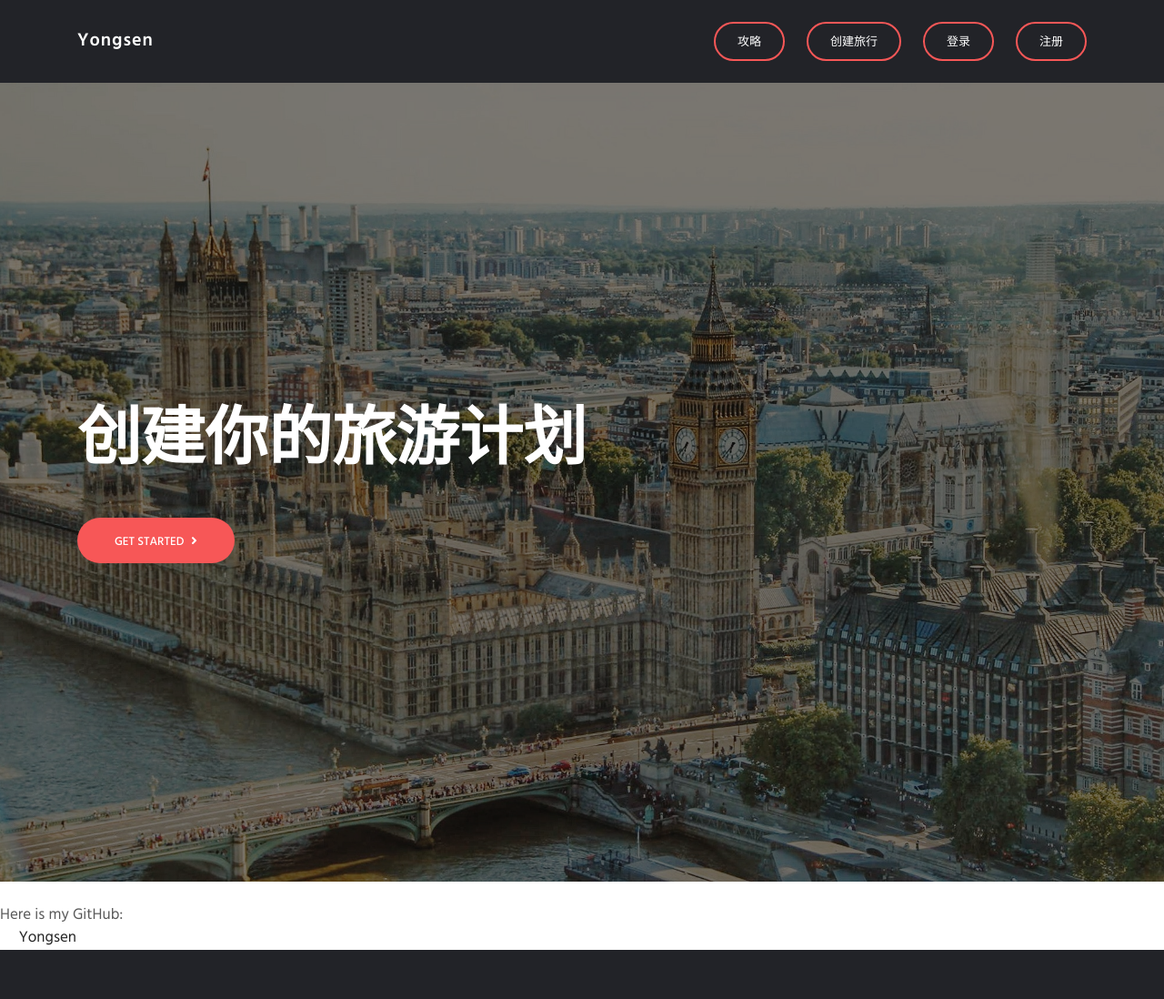
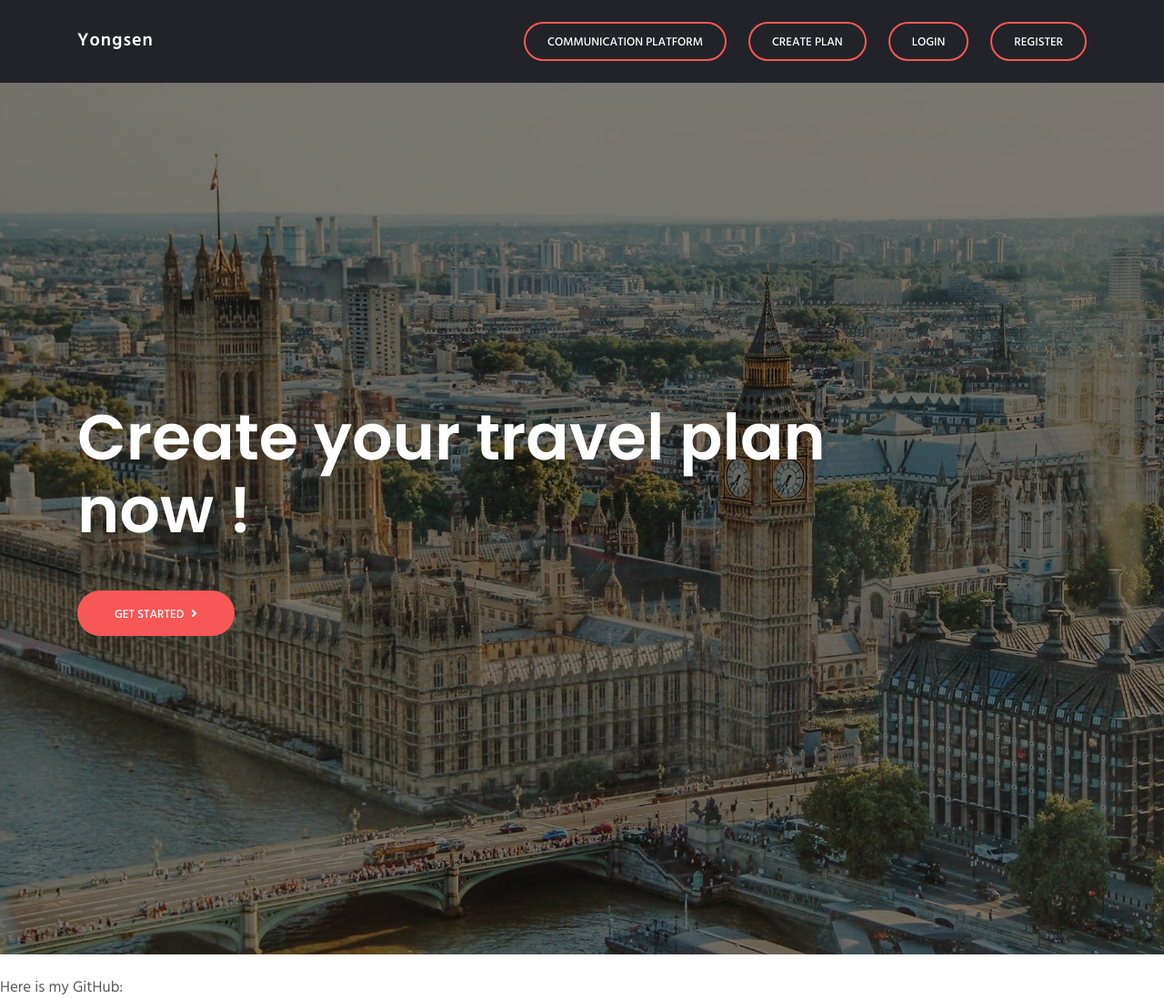
Before and after one commit to Yongsenluo/projectDemo, a Django app: template demo1/templates/home.html in a window 1280 px wide. Shown: the top 1098 px of the page at 91% size. Before the commit the page ends 1044 px from the top, so only its background shows below. Run offline with Django 4.2, Linux system fonts and the light colour scheme; the template is opened without the code that fills it, so the values that code supplies are empty; some libraries are stand-ins or nearby versions.

Commit message:
finished home page and .gitgnore file

```diff
--- a/demo1/demo1/urls.py
+++ b/demo1/demo1/urls.py
@@ -20,6 +20,8 @@ from django.urls import path, include
 from django.conf import settings
 from django.conf.urls.static import static
 
+
+
 urlpatterns = [
     path('', include('demo_app.urls', namespace="demo_app")),
     path('', include('user.urls', namespace="user")),
--- a/demo1/demo_app/urls.py
+++ b/demo1/demo_app/urls.py
@@ -1,4 +1,3 @@
-from wsgiref.simple_server import demo_app
 from django.urls import path
 from .import views
 
@@ -7,5 +6,5 @@ app_name = 'demo_app'
 urlpatterns = [
 
     path('', views.index, name='index'),
-    path('home', views.home, name='home'),
+    path('home/', views.home, name='home'),
 ]
--- a/demo1/templates/base.html
+++ b/demo1/templates/base.html
@@ -28,16 +28,16 @@
                             <div class="collapse navbar-collapse text-center" id="navbarsExample09">
                                 <ul class="navbar-nav ml-auto">
                                     <div class="my-2 my-md-0 ml-lg-4 text-center">
-                                        <a href="#" class="btn btn-solid-border btn-round-full">攻略</a>
+                                        <a href="#" class="btn btn-solid-border btn-round-full">Communication platform</a>
                                     </div>
                                     <div class="my-2 my-md-0 ml-lg-4 text-center">
-                                        <a href="#" class="btn btn-solid-border btn-round-full">创建旅行</a>
+                                        <a href="#" class="btn btn-solid-border btn-round-full">Create plan</a>
                                     </div>
                                     <div class="my-2 my-md-0 ml-lg-4 text-center">
-                                        <a href="#" class="btn btn-solid-border btn-round-full">登录</a>
+                                        <a href="#" class="btn btn-solid-border btn-round-full">Login</a>
                                     </div>
                                     <div class="my-2 my-md-0 ml-lg-4 text-center">
-                                        <a href="#" class="btn btn-solid-border btn-round-full">注册</a>
+                                        <a href="#" class="btn btn-solid-border btn-round-full">Register</a>
                                     </div>
 
                                 </ul>
--- a/demo1/templates/home.html
+++ b/demo1/templates/home.html
@@ -7,7 +7,7 @@
         <div class="row">
             <div class="col-lg-9 col-md-10">
                 <div class="block">
-                    <h1 class="animated fadeInUp mb-5">创建你的旅游计划</h1>
+                    <h1 class="animated fadeInUp mb-5">Create your travel plan now !</h1>
                     <a href="#" class="btn btn-main animated fadeInUp btn-round-full" aria-label="Get started">Get
                         started<i class="btn-icon fa fa-angle-right ml-2"></i></a>
                 </div>
--- a/demo1/user/urls.py
+++ b/demo1/user/urls.py
@@ -4,4 +4,6 @@ from .import views
 
 app_name = 'user'
 
-urlpatterns = [ ]
+urlpatterns = [
+    path('signup', views.signup, name='signup'),
+]
```
Also changed, not shown: demo1/user/form.py (added, +9 -0 lines), demo1/user/views.py (+15 -0 lines), 1 other file.
